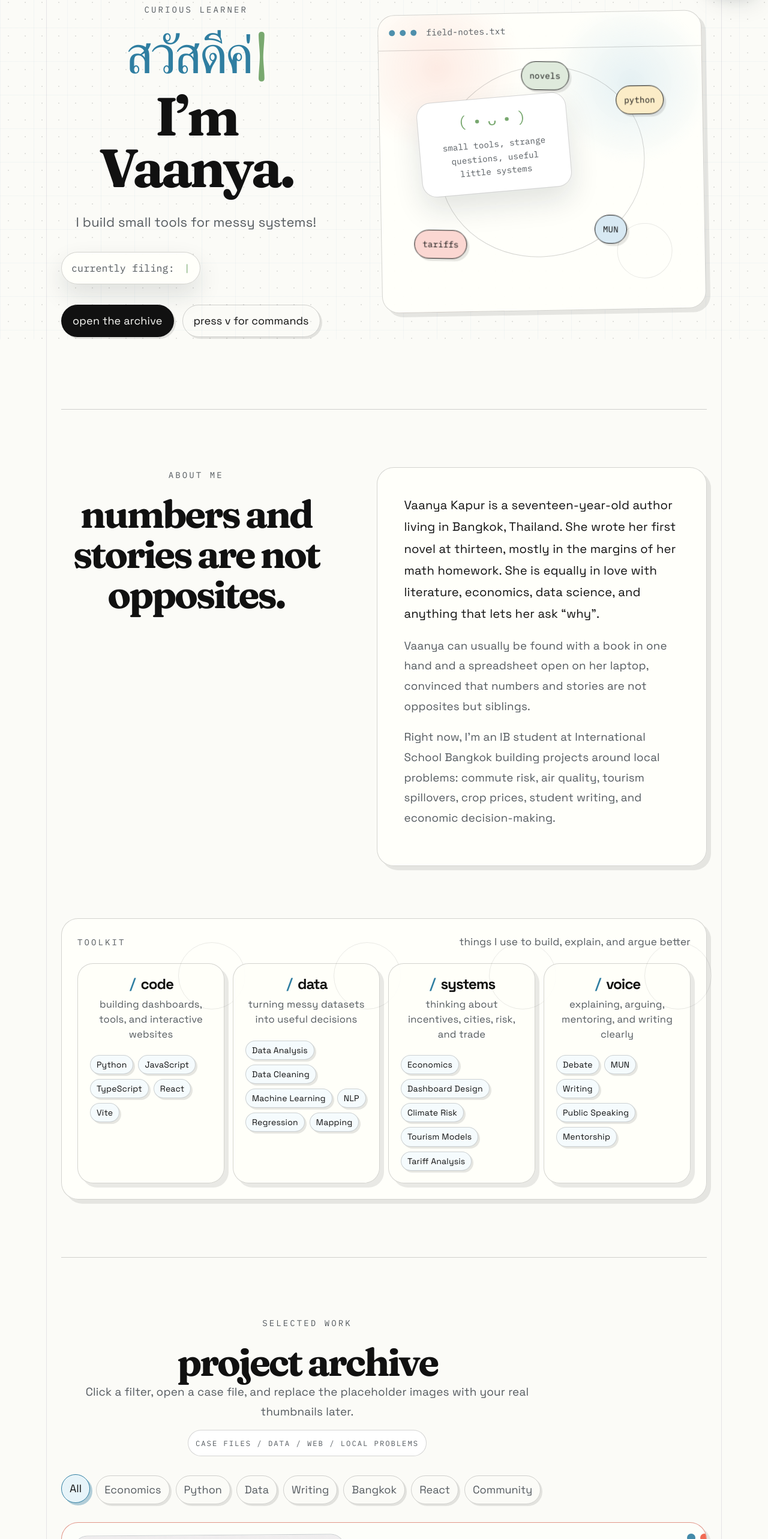
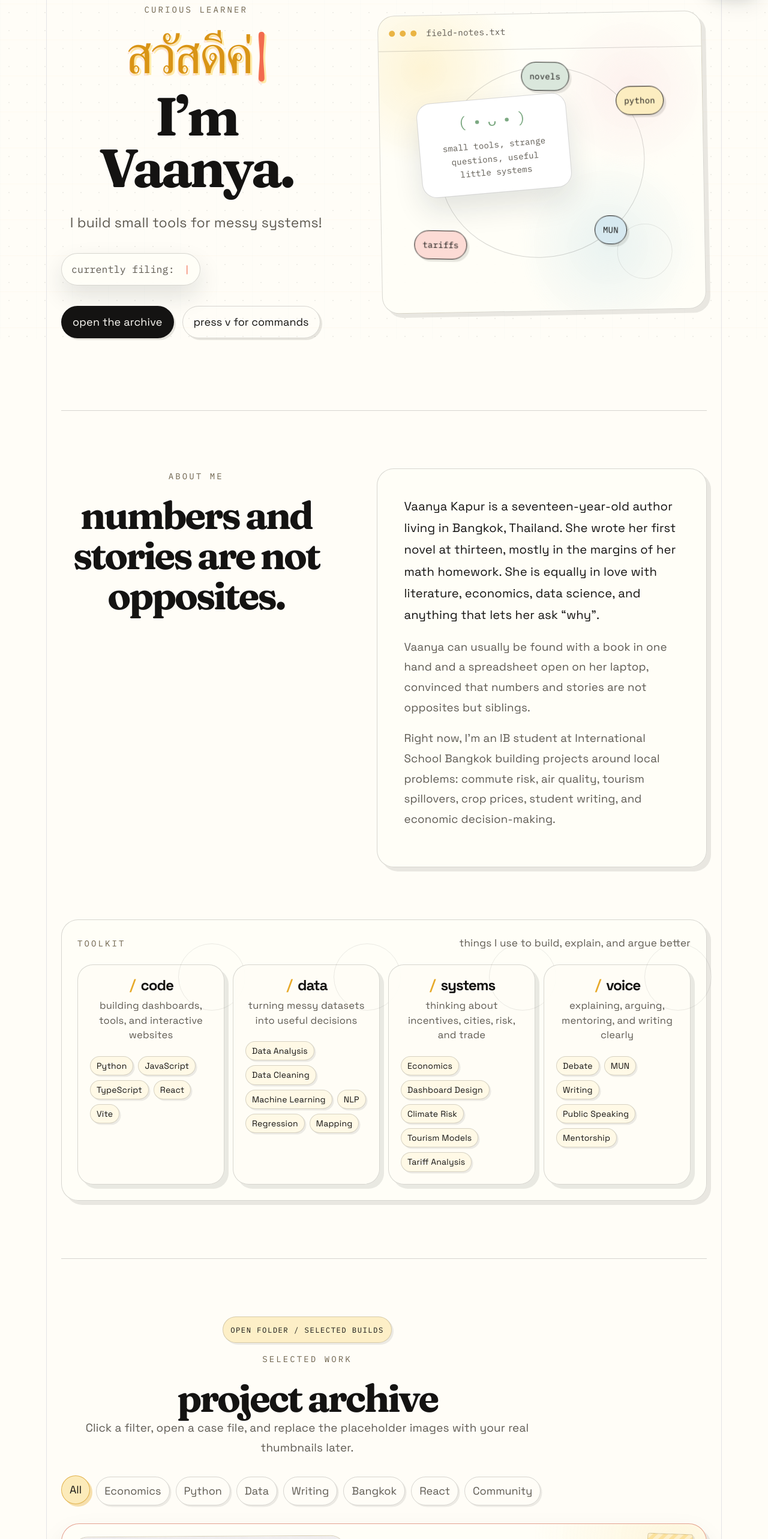
Before and after one commit to vk123-code/vaanya-portfolio, a React (Vite) app: page / in a window 1280 px wide. Shown: the part 234-2800 px from the top of the page at 60% size. Built offline with nearby package versions, Linux system fonts and the light colour scheme.

Commit message:
polish portfolio UI

```diff
--- a/src/App.css
+++ b/src/App.css
@@ -2118,3 +2118,231 @@ body,
 .sticker-four {
   background: color-mix(in srgb, var(--green) 24%, var(--card-strong));
 }
+
+/* final handmade polish layer */
+
+/* warmer, less tech-template palette */
+:root {
+  --bg: #fffdf7;
+  --bg-soft: #fff3cf;
+  --ink: #141312;
+  --muted: #5f5b53;
+  --line: rgba(20, 19, 18, 0.17);
+  --card: rgba(255, 254, 247, 0.94);
+  --card-strong: #ffffff;
+  --accent: #e7a928;
+  --accent-soft: #ffe8a6;
+  --green: #7ca982;
+  --red: #f26b4f;
+  --yellow: #f8cf5a;
+  --blue: #89bfd3;
+  --pink: #f3bac7;
+}
+
+/* make the hello warm yellow instead of blue */
+.greeting-type {
+  color: #d99416;
+  text-shadow:
+    0.035em 0.035em 0 rgba(255, 218, 92, 0.5),
+    -0.015em 0.04em 0 rgba(242, 107, 79, 0.15);
+}
+
+.cursor {
+  color: #f26b4f;
+}
+
+/* softer notebook background, less cold grid */
+.paper-noise {
+  opacity: 0.42;
+  background-image:
+    radial-gradient(circle, rgba(20, 19, 18, 0.16) 1px, transparent 1.25px),
+    linear-gradient(rgba(231, 169, 40, 0.08) 1px, transparent 1px),
+    linear-gradient(90deg, rgba(137, 191, 211, 0.08) 1px, transparent 1px);
+  background-size: 30px 30px, 60px 60px, 60px 60px;
+}
+
+/* make headings feel more editorial but still cute */
+.hero h1 {
+  color: var(--ink);
+}
+
+.hero-copy {
+  font-size: clamp(1.05rem, 1.8vw, 1.35rem);
+}
+
+.eyebrow {
+  color: color-mix(in srgb, var(--muted) 88%, var(--accent));
+}
+
+/* remove the weird red/blue dots on project cards */
+.project-card::before {
+  content: "";
+  position: absolute;
+  top: 16px;
+  right: 22px;
+  width: 74px;
+  height: 22px;
+  border: 1.5px solid rgba(20, 19, 18, 0.16);
+  border-radius: 4px;
+  background:
+    repeating-linear-gradient(
+      135deg,
+      rgba(255, 255, 255, 0.45) 0 6px,
+      rgba(255, 255, 255, 0) 6px 12px
+    ),
+    color-mix(in srgb, var(--yellow) 62%, white);
+  box-shadow: 3px 3px 0 rgba(20, 19, 18, 0.08);
+  transform: rotate(2deg);
+  opacity: 0.95;
+}
+
+/* varied washi tape colors instead of repeated dots */
+.project-card:nth-child(3n + 1)::before {
+  background:
+    repeating-linear-gradient(
+      135deg,
+      rgba(255, 255, 255, 0.45) 0 6px,
+      rgba(255, 255, 255, 0) 6px 12px
+    ),
+    color-mix(in srgb, var(--yellow) 62%, white);
+}
+
+.project-card:nth-child(3n + 2)::before {
+  background:
+    repeating-linear-gradient(
+      135deg,
+      rgba(255, 255, 255, 0.45) 0 6px,
+      rgba(255, 255, 255, 0) 6px 12px
+    ),
+    color-mix(in srgb, var(--pink) 55%, white);
+}
+
+.project-card:nth-child(3n + 3)::before {
+  background:
+    repeating-linear-gradient(
+      135deg,
+      rgba(255, 255, 255, 0.45) 0 6px,
+      rgba(255, 255, 255, 0) 6px 12px
+    ),
+    color-mix(in srgb, var(--blue) 50%, white);
+}
+
+/* project cards: more physical scrapbook card */
+.project-card {
+  border-radius: 30px;
+  border: 1.5px solid color-mix(in srgb, var(--line) 80%, var(--accent));
+  background:
+    radial-gradient(circle at 95% 8%, rgba(248, 207, 90, 0.16), transparent 22%),
+    var(--card);
+  box-shadow:
+    8px 8px 0 rgba(20, 19, 18, 0.07),
+    0 18px 44px rgba(18, 31, 42, 0.08);
+}
+
+.project-card:hover {
+  transform: translateY(-5px) rotate(-0.15deg);
+  box-shadow:
+    10px 10px 0 color-mix(in srgb, var(--accent) 22%, transparent),
+    0 20px 48px rgba(18, 31, 42, 0.1);
+}
+
+/* image looks pasted on, not template-inserted */
+.project-visual {
+  border-radius: 24px;
+  border: 1.5px solid var(--line);
+  transform: rotate(-0.35deg);
+  box-shadow: 4px 4px 0 rgba(20, 19, 18, 0.07);
+}
+
+.project-card:nth-child(even) .project-visual {
+  transform: rotate(0.35deg);
+}
+
+.project-card:hover .project-visual {
+  transform: rotate(0deg) scale(1.01);
+}
+
+/* make buttons/pills feel hand-placed */
+.filter-row button,
+.project-links a,
+.contact-links a,
+.skill-pills span,
+.tag-row span,
+.world-chips span,
+.award-tags span {
+  border: 1.5px solid var(--line);
+  box-shadow: 2.5px 2.5px 0 rgba(20, 19, 18, 0.08);
+}
+
+.filter-row .active-filter {
+  background: color-mix(in srgb, var(--yellow) 42%, white);
+  color: var(--ink);
+  border-color: color-mix(in srgb, var(--accent) 70%, var(--line));
+}
+
+/* add a small folder-tab feel to project archive */
+.projects-section .section-header {
+  position: relative;
+}
+
+.projects-section .section-header::before {
+  content: "open folder / selected builds";
+  display: inline-block;
+  margin-bottom: 14px;
+  padding: 8px 12px;
+  border: 1.5px solid var(--line);
+  border-radius: 999px;
+  background: color-mix(in srgb, var(--yellow) 34%, white);
+  color: var(--ink);
+  font-family: var(--mono);
+  font-size: 0.68rem;
+  letter-spacing: 0.12em;
+  text-transform: uppercase;
+  box-shadow: 3px 3px 0 rgba(20, 19, 18, 0.08);
+}
+
+/* if you still have the old CASE FILES label, hide it */
+.projects-section .section-header::after {
+  display: none;
+}
+
+/* hero archive becomes warmer and more personal */
+.archive-window {
+  background:
+    radial-gradient(circle at 14% 18%, rgba(248, 207, 90, 0.22), transparent 26%),
+    radial-gradient(circle at 78% 26%, rgba(243, 186, 199, 0.2), transparent 24%),
+    radial-gradient(circle at 70% 78%, rgba(137, 191, 211, 0.18), transparent 28%),
+    var(--card);
+}
+
+/* tiny sticker colors */
+.sticker-one {
+  background: color-mix(in srgb, var(--yellow) 38%, white);
+}
+
+.sticker-two {
+  background: color-mix(in srgb, var(--blue) 34%, white);
+}
+
+.sticker-three {
+  background: color-mix(in srgb, var(--red) 24%, white);
+}
+
+.sticker-four {
+  background: color-mix(in srgb, var(--green) 28%, white);
+}
+
+/* dark mode should still feel intentional */
+[data-theme="dark"] .greeting-type {
+  color: #f7d879;
+  text-shadow: none;
+}
+
+[data-theme="dark"] .project-card::before {
+  border-color: rgba(244, 247, 251, 0.16);
+  box-shadow: 3px 3px 0 rgba(0, 0, 0, 0.22);
+}
+
+[data-theme="dark"] .filter-row .active-filter {
+  background: color-mix(in srgb, var(--accent-soft) 72%, var(--card-strong));
+}
```
